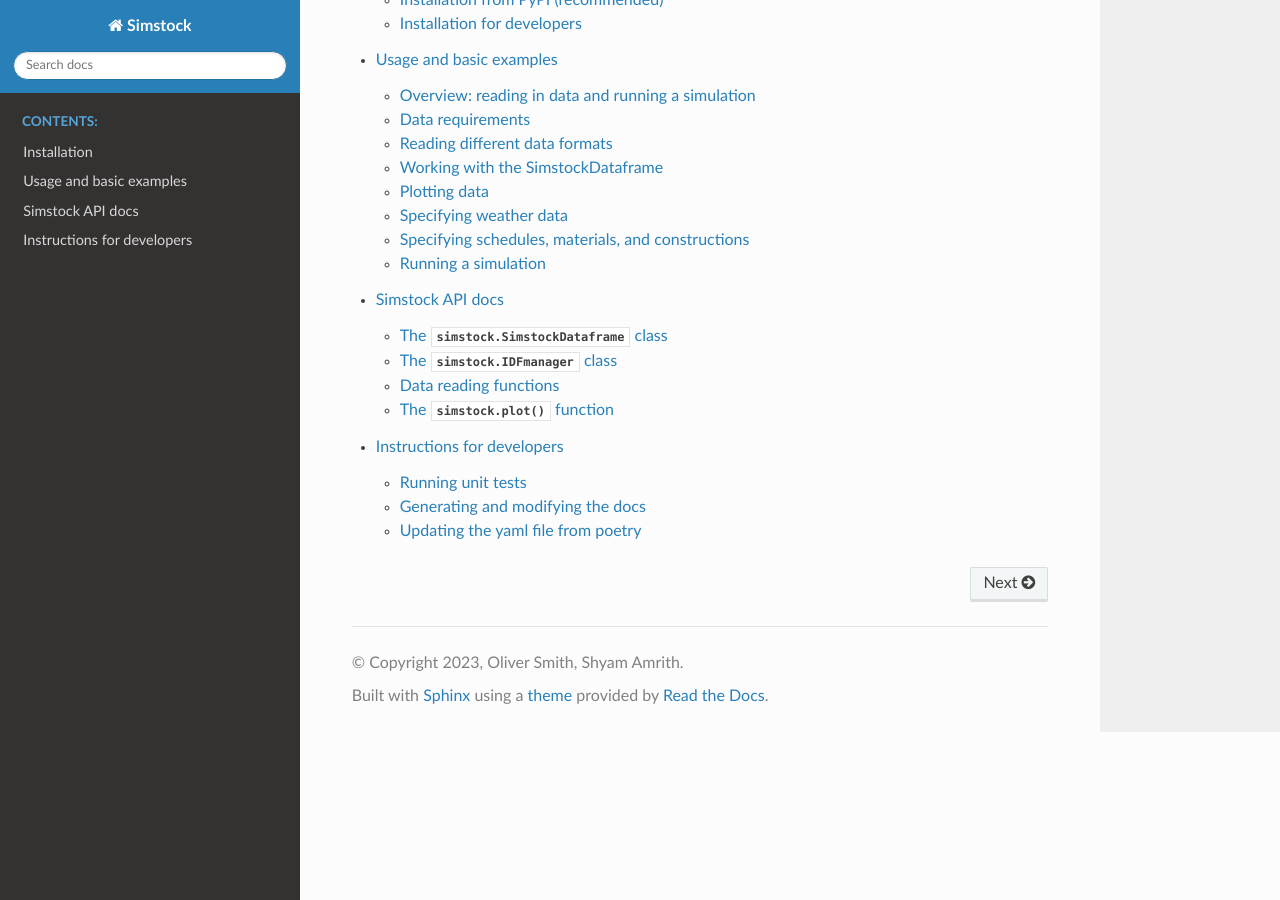
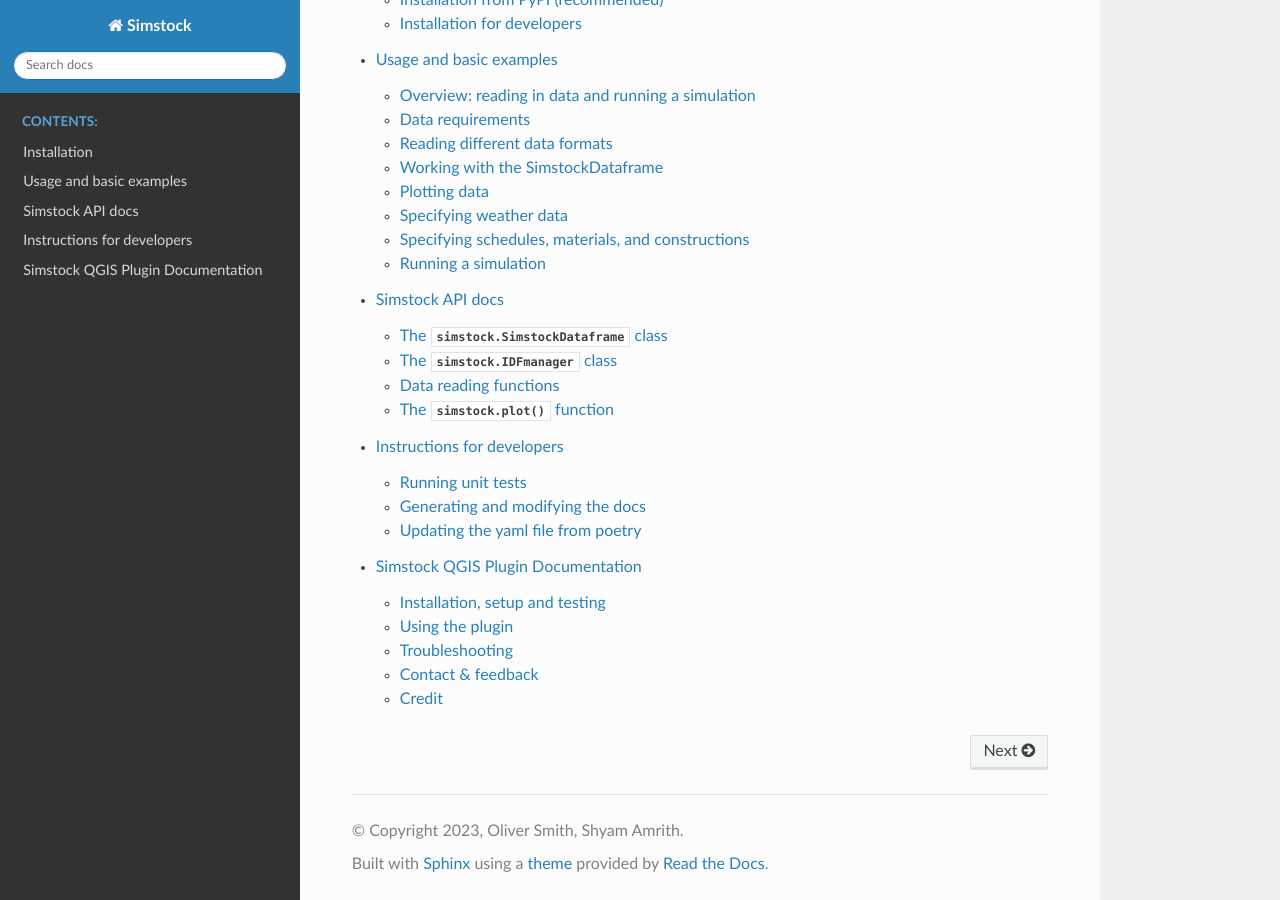
Before and after one commit to UCL/simstock, a Sphinx documentation site: the page built from docs/source/index.rst, in a window 1280 px wide and 900 px high, scrolled down 968 px. Built offline with Sphinx 7.4.7 and the Read the Docs theme 2.0.0, drawn with Linux system fonts in a browser that asks for light colours; some of the changed lines change nothing that is shown.

Commit message:
Added plugin docs
These need some tweaks and additions, but most of the content is there. Consider splitting this into separate sections.

```diff
--- a/docs/source/index.rst
+++ b/docs/source/index.rst
@@ -32,3 +32,4 @@
    examples
    simstock
    devinstructions
+   simstockqgis
--- /dev/null
+++ b/docs/source/simstockqgis.rst
@@ -0,0 +1,406 @@
+Simstock QGIS Plugin Documentation
+**********************************
+
+.. _Installation:
+
+Installation, setup and testing
+===============================
+
+Supported QGIS versions
+-----------------------
+
+The plugin has been tested on a range of QGIS versions, on both Windows and Mac operating systems. The supported versions of QGIS are any LTR (long-term release) between QGIS LTR 3.10 and the latest QGIS LTR 3.22.
+
+The non-LTR versions are likely to work too, however sometimes the Python versions and associated packages in these versions differ from the LTR versions.
+
+Installation
+------------
+
+1. The Simstock QGIS plugin is available from the official `QGIS Python Plugins Repository <https://plugins.qgis.org/plugins/>`_. It can be installed directly in QGIS by navigating to Plugins -> Manage and install plugins.
+
+2. Also search for 'Plugin Reloader' and install it.
+
+3. After installing these, you may need to restart QGIS.
+
+4. If the Simstock QGIS plugin has successfully been installed, you should be able to see it listed under the 'Plugins' list as well as a new icon on the toolbar.
+
+5. The plugin will now need to be setup - see the next section for information.
+
+
+Initial setup
+-------------
+Before running anything, make sure that the QGIS Python Console is open as there will be outputs here that will be useful to read. It should open automatically when the plugin is launched, but if not, you can do this by clicking **Plugins** -> **Python Console** in the top bar of QGIS.
+
+When the plugin is launched, you will see an **Initial Setup** button. This will run checks to verify that all the dependencies are working as expected.
+
+Click the **Initial Setup** button and watch the Python console for any errors. If any of the steps fail, they should be reported here. If all checks passed, a green success message should show up in the QGIS console. The plugin should now be fully functioning - though you may need to restart QGIS for a final time.
+
+
+.. _UsingPlugin:
+
+Using the plugin
+================
+
+Important notes
+---------------
+There are some important things to note when using the plugin:
+
+* **Python Console**: When using the plugin, always have the Python console open. This will output information about what the plugin is doing. It should open by default when the plugin is launched, but if not, you can do this by clicking Plugins $\rightarrow$ Python Console in the top bar of QGIS.
+* **Python Errors**: If an error occurs, a yellow notification appears in QGIS. The Python error can be viewed by clicking 'Stack Trace'. This should give information about what is causing the error.
+* **Plugin Reloader**: Make sure the `Plugin Reloader <https://plugins.qgis.org/plugins/plugin_reloader/>`_ is also installed. The Simstock plugin will need to be reloaded after each use.
+
+.. figure:: Figures/QG-pyconsole.png
+   :width: 600px
+   :alt: alternate text
+   :align: left
+
+
+Overall workflow
+----------------
+The figure below describes the Simstock plugin workflow at a glance. Step 1 only needs to be run once, and step 2 is optional depending on your input data. For detailed descriptions of each component, see the relevant sections of the documentation.
+
+.. figure:: Figures/QG-interface.png
+   :width: 600px
+   :alt: alternate text
+   :align: left
+
+
+.. _Input data:
+
+Input data
+----------
+Before the plugin is run, the input data must be prepared in such a way that Simstock can process it.
+
+
+Geometry
+^^^^^^^^
+The geometry (i.e. buildings footprints) must exist as a Vector Layer. There are no requirements about where this geometry is sourced from; it can be hand-drawn or acquired from a digital source. The plugin retrieves the geometry directly from the selected layer's feature geometries using the built-in QGIS Python API.
+
+Attribute table fields
+^^^^^^^^^^^^^^^^^^^^^^
+The input data for each polygon is specified via the QGIS attribute table. Simstock expects certain fields to exist here. These fields can be added to the Vector Layer by selecting the layer in the drop-down menu and clicking on the **Add Fields** button. This will duplicate the layer with the following fields added:
+
+
+.. figure:: Figures/QG-attrs.png
+   :width: 600px
+   :alt: alternate text
+   :align: left
+
+
+Detailed descriptions of each attribute:
+
+* '**UID**' - Unique identifier *[string]*
+    * An ID that is unique to each polygon. The UIDs for each polygon are automatically generated by the plugin when the 'Add Fields' button is pressed. **The UIDs should NOT be edited.**
+
+* '**height**' - Building height (m) *[float]*
+   * Expressed in metres.
+
+* '**shading**' *[boolean string]*
+   * FALSE - Building is included in the energy modelling.
+   * TRUE - Building is treated as a shading block. In this case, the only other attributes required for the given polygon are the UID and building height.
+
+* '**wwr**' - Window-to-wall/glazing ratio (%) *[float]*
+   * The ratio between the surface area of the window to the surface area of the wall for the building. Expressed as a percentage value between 0-100.
+
+* '**nofloors**' - Number of floors *[integer]*
+   * Number of floors in the building. Determines how many thermal zones are stacked vertically within the EnergyPlus model for the given polygon.
+
+* '**construction**' *[string]*
+   * Used to select a construction preset from the database - explained further in the Database_ section.
+
+* '**glazing_const**' *[string]*
+   * Used to select a glazing construction preset from the database.
+
+* '**infiltration_rate**' *[float]*
+   * Specifies the *infiltration rate* in 'air changes per hour' (ACH). Applies to every zone in the building.
+
+* '**ventilation_rate**' *[float]*
+   * Specifies the *ventilation rate* in 'air changes per hour' (ACH). Applies to every zone in the building.
+
+* '**overhang_depth**' - Shading overhang depth (m) *[float]*
+   * Allows a shading overhang to be added to each window. If left blank or at '0' value, no overhangs are created. If a float value is specified, an overhang will be added to every window of the polygon with a depth of the specified amount in metres (m).
+
+After these fields have been added to the layer, they need to be filled out (except for the UID).
+
+Note that the newly created layer will need to be saved. This can be done by right-clicking on the layer and selecting *Make Permanent*. QGIS will then ask in what form to save it. It is possible to append this layer to an existing Geopackage if desired.
+
+Mixed-use fields
+^^^^^^^^^^^^^^^^
+After creating and filling out these fields, more optional fields can be created to specify the use on each floor. To do this, make sure the `nofloors` has been entered for every non-shading polygon, then click *Add Fields* again. This will add a new  `FLOOR_X: use` field for every floor. The options for these fields are: `Dwell`, `Commercial`, `Use3` and `Use4`. To understand what effect these choices have, see the section on Mixed-use_.
+
+
+.. figure:: Figures/QG-mixeduse.png
+   :width: 600px
+   :alt: alternate text
+   :align: left
+
+
+This section has summarised the minimum input data required to run the plugin from start to finish. It is possible to specify much more detail via the database (see section Database_), however if this step is omitted then the plugin will simply use the default database settings.
+
+.. _cwd:
+
+Setting the current working directory (cwd)
+-----------------------------------------------
+
+What the cwd is
+^^^^^^^^^^^^^^^
+The current working directory (cwd) is the folder where the project is setup and stored. The following files will be output to the cwd:
+
+* The project-specific database file: `Simstock-Database.gpkg`
+* The generated EnergyPlus .idf files $^1$
+* The raw EnergyPlus simulation results$^1$
+
+$^1$Since the simulation results are automatically loaded back into QGIS (as explained later), it should not be necessary to interact directly with these.
+
+
+Saving/reloading/exporting the database file
+^^^^^^^^^^^^^^^^^^^^^^^^^^^^^^^^^^^^^^^^^^^^
+To set the cwd, browse to the desired path using the selector box and then select the green tick button.
+
+.. figure:: Figures/QG-cwd.png
+   :width: 300px
+   :alt: alternate text
+   :align: left
+
+The project database file will be called `Simstock-Database.gpkg`:
+
+* If this file does not exist in the cwd, it is created from defaults and saved here.
+* If this file already exists in the cwd, it is loaded.
+
+Therefore if you want to save any changes you've made to the database, you can backup the `Simstock-Database.gpkg` file. This file, if present, will be reloaded when the cwd is set in the future. This file can also be shared with others.
+
+.. _Database:
+
+Database
+--------
+Section cwd_ discussed how the database file is managed. This section will cover what the database is and how it can be viewed/edited.
+
+.. figure:: Figures/QG-database1.png
+   :width: 600px
+   :alt: alternate text
+   :align: left
+
+What it contains
+^^^^^^^^^^^^^^^^
+After the cwd has been set, a number of layers will be loaded into the QGIS project. Each layer corresponds to a different category of data required to generate the EnergyPlus models:
+
+*  Fabric: `Materials <https://bigladdersoftware.com/epx/docs/8-9/input-output-reference/group-surface-construction-elements.html#material>`_
+*  Fabric: `Constructions <https://bigladdersoftware.com/epx/docs/8-9/input-output-reference/group-surface-construction-elements.html#construction-000>`_ (arranges the materials)
+*  `Schedules <https://bigladdersoftware.com/epx/docs/8-9/input-output-reference/group-schedules.html#schedulecompact>`_
+*  Loads: `People <https://bigladdersoftware.com/epx/docs/8-9/input-output-reference/group-internal-gains-people-lights-other.html#people>`_
+*  Loads: `Lighting <https://bigladdersoftware.com/epx/docs/8-9/input-output-reference/group-internal-gains-people-lights-other.html#lights-000>`_
+*  Loads: `Electric equipment <https://bigladdersoftware.com/epx/docs/8-9/input-output-reference/group-internal-gains-people-lights-other.html#electricequipment>`_
+*  Heating + Cooling on/off toggle (explained in :ref:`Toggling heating and cooling loads`)
+
+Each of these layers provide an easy way to interact with the EnergyPlus model objects. The structure of each layer, as well as their field names correspond to the standard EnergyPlus syntax. For the full documentation of each, see the links on each bullet point above.
+
+.. figure:: Figures/QG-database2.png
+   :width: 600px
+   :alt: alternate text
+   :align: left
+
+Interacting with the database
+^^^^^^^^^^^^^^^^^^^^^^^^^^^^^
+
+Viewing the database
+""""""""""""""""""""
+Right-click on one of the database layers and click *Open Attribute Table*. This will display the database in Table View - see below. Each row represents an individual element and the columns represent the fields of the element. A more intuitive way to view this is to select *Form View* at the bottom-right of the window - see below.
+
+.. figure:: Figures/databaselayer1.png
+   :width: 400px
+   :alt: alternate text
+   :align: left
+
+The "MATERIAL" database layer, in Table View.
+
+.. figure:: Figures/databaselayer2.png
+   :width: 400px
+   :alt: alternate text
+   :align: left
+
+The same "MATERIAL" database layer, in Form View.
+
+Using constructions
+"""""""""""""""""""
+A set of default construction presets have been included with the plugin:
+
+* uninsulated
+* low
+* medlow
+* medhigh
+
+To select one of these constructions for a given polygon, simply enter the name (e.g. medlow) in the *constructions* field in the attribute table.
+
+Construction components
+"""""""""""""""""""""""
+Each construction is composed of separate elements which make up the construction. These are:
+
+* X_wall
+* X_roof
+* X_ground_floor
+
+where `X` is a unique name. The Notes field of the database layer provides information on each element. The `ceiling`, `ceiling_inverse`$^2$ and `partition` constructions are shared by all presets.
+
+$^2$`ceiling_inverse` must be composed of the exact same material layers as `ceiling` but in reverse order. If there is only one material layer, it is identical to `ceiling`.
+
+The materials contained in the constructions can be found in the MATERIAL database. Some materials are shared amongst multiple constructions, so if you want to make a change which only affects one construction, you may have to duplicate materials. Remember to change the names to something unique and reference these in the relevant construction layer(s).
+
+.. figure:: Figures/QG-consts.png
+   :width: 600px
+   :alt: alternate text
+   :align: left
+
+If you want to add a whole new construction preset, ensure that you add all of the elements above. Also ensure that you have spelled the names of the materials correctly. To learn how to make changes to the database, see the section on  :ref:`Editing the database`.
+
+Schedules
+^^^^^^^^^
+The following schedules exist for each use type:
+
+* Y\_Occ: Occupancy pattern used in ‘People’ object
+* Y\_Heat: Heating setpoint schedule
+* Y\_Cool: Cooling setpoint schedule
+* Y\_Equip: Equipment schedule used in ‘ElectricEquipment’ object
+* Y\_Light: Lighting schedule used in ‘Lights’ object
+
+Where `Y` is the name of a use type (explained in Mixed-use_).
+
+
+.. _Mixed-use:
+
+Mixed-use
+^^^^^^^^^
+It is common for buildings to have different uses on each floor; for example the ground floor may be occupied by a shop, whilst the floors above may be occupied by residential flats. These per-floor differences can be accounted for in the plugin using the mixed-use feature, as explained below.
+
+The options for floor use are: `Dwell`, `Commercial`, `Use3` and `Use4`. This is entered in the `FLOOR_X: use` field in the attribute table (for instructions on how to generate these fields, see the :ref:`Input data` section). This will determine which database objects are selected for that particular floor. If the use fields are not present, `Dwell` will be applied to all zones. The database objects affected by this choice are:
+
+*  People
+*  Lights
+*  Electric equipment
+*  Schedules
+
+Each of the database layers above have unique entries for `Dwell`, `Commercial`, `Use3` and `Use4`. The latter two are placeholders for custom use types - you can edit the corresponding database objects above to create your own use types.
+
+**Note:** The uses are fixed; they cannot be added or renamed. Instead, you can personalise the database objects belonging to `Use3` and `Use4` to create your own use types if necessary. A future planned feature is to generalise the mixed-use handling to allow more flexibility.
+
+
+.. _Editing the database:
+
+Editing the database
+^^^^^^^^^^^^^^^^^^^^
+Edit mode can be activated by selecting the pencil icon in the top-left corner (see figures above). You can now make edits to any of the fields in the database. **When you have finished making changes, select the pencil icon again to turn off editing mode. QGIS will ask if you would like to save these changes.** If yes is selected, the changes will be saved to the `Simstock-Database.gpkg` file within your cwd.
+
+Warning:
+
+*  Do not change the database layer names
+*  Do not name any other layers "DB-..."
+*  If you make edits, check for duplicates or misspellings as these will cause errors during simulation.
+
+
+.. _Toggling heating and cooling loads:
+
+Toggling heating and cooling loads
+^^^^^^^^^^^^^^^^^^^^^^^^^^^^^^^^^^
+You can decide whether to turn on/off the heating and cooling setpoints before running the simulations. The database layer named `DB-HeatingCooling-OnOff` contains a TRUE/FALSE field which can be edited.
+
+* **TRUE** (default) - Heating and cooling are turned on. The setpoint schedules are sourced from the `DB-Schedules-SCHEDULE_COMPACT` layer.
+* **FALSE** - Heating and cooling are turned off.
+
+The name of the outputted results layer states whether heating and cooling were activated for that specific simulation.
+
+
+Running Simstock and the simulations
+------------------------------------
+After the input data is setup, Simstock can be run. This will take in all the information (geometry, attribute table, database) and Simstock will produce EnergyPlus models of the area. These model idf files will be output into the cwd. The plugin will then automatically launch the EnergyPlus simulations. The results will be loaded as a new layer in QGIS. The raw results will also be output into the cwd.
+
+Built islands
+^^^^^^^^^^^^^
+The area is initially divided into 'built islands'. A built island is defined as a group of buildings which are physically touching (excluding those which only share a single point). Each built island is given a unique reference number (bi_ref). In the results layer, every polygon is given a bi_ref to indicate which built island it belongs to. The bi_ref can be used to locate the relevant idf file if necessary.
+
+Re-running
+^^^^^^^^^^
+There are two things to note before re-running the plugin:
+
+*  The Simstock QGIS plugin will need to be reloaded (using the plugin reloader) before it can be run again.
+*  If you are editing the database between test cases, it is a good idea to make a copy of the previous database file (and give it a useful name) so that you can refer back to the setup when analysing the results.
+
+
+Results
+-------
+The results will appear as a new layer in QGIS. This results layer is **not** saved by default. To save the layer, it must be converted from a temporary *scratch* layer into a permanent layer. This can be done by right-clicking on the layer and selecting **Make Permanent**. QGIS will then ask in what form to save it. It is possible to append this layer to an existing Geopackage if desired.
+
+**Note:** Do not re-run Simstock on a results layer. It will not be able to populate result fields since they already exist. Instead, use the original layer which was used to produce the result layer.
+
+.. figure:: Figures/QG-results1.png
+   :width: 600px
+   :alt: alternate text
+   :align: left
+
+.. figure:: Figures/QG-results2.png
+   :width: 600px
+   :alt: alternate text
+   :align: left
+
+
+.. _Config:
+
+Config file
+-----------
+Certain settings can be edited in the `config.json` file if necessary. This can be found in the plugin directory. To locate this directory, Navigate to Settings -> User Profiles -> Open Active Profile Folder from the top bar of QGIS. This will open a file browser showing the QGIS profile folder. Using this file browser, open the folder named `python`. Next, open the folder named `plugins` and then `simstock_qgis`.
+
+Currently editable fields and what they represent:
+
+*  **Low temperature threshold:** Number of hours *below* this operative temperature threshold will be reported in the results (default: 18$^\circ$C).
+*  **High temperature threshold:** Number of hours *above* this operative temperature threshold will be reported in the results (default: 28$^\circ$C).
+*  **CRS:** Coordinate reference system for the current project (default: `epsg:27700`).
+*  **epw:** Name of the weather file used for simulations. The specified file must be located at the base of the plugin directory (default: GBR_ENG_London.Wea.Ctr-St.James.Park.037700_TMYx.2007-2021.epw).
+
+In the future, it is aimed to move these settings into the main plugin interface to avoid users needing to access the plugin directory and simplify the process.
+
+
+Troubleshooting
+===============
+
+New layer is incorrectly located/does not overlap with the source
+-----------------------------------------------------------------
+If the new layers created by the Simstock plugin are in the wrong location, you may need to change the coordinate reference system (CRS). This can be changed in the config file; see Config_.
+
+Python errors
+-------------
+If a Python error occurs, a yellow notification appears in QGIS. The error can be viewed by clicking `Stack Trace`. This will open a new window containing details about the error.
+
+Usually, the bold message at the top of the window provides a useful error message. Occasionally however, this is not so helpful and you will need to scroll down to check the later lines of the traceback.
+
+.. figure:: Figures/QG-pyerror1.png
+   :width: 600px
+   :alt: alternate text
+   :align: left
+
+.. figure:: Figures/QG-pyerror2.png
+   :width: 600px
+   :alt: alternate text
+   :align: left
+
+EnergyPlus errors
+-----------------
+If EnergyPlus failed to complete the simulation, the plugin will halt and a Python error will be raised to inform of this. The error message should contain reference to which .idf caused the failure.
+
+To understand what the problem was, the EnergyPlus .err file needs to be checked. Within the specified cwd, a folder will exist called `idf_files`. In here, there will be sub-directories for each .idf, within which the EnergyPlus .err files can be found.
+
+
+Contact & feedback
+==================
+We hope you have a smooth and enjoyable experience using the Simstock QGIS plugin! If you have any feedback, issues or other comments, please email me at: shyam.amrith.14@ucl.ac.uk
+
+
+Credit
+======
+EnergyPlus v8.9 is packaged as part of the Simstock QGIS Plugin. The official EnergyPlus website can be found here: https://energyplus.net/
+
+Eppy is packaged as part of the Simstock QGIS Plugin. The project's homepage on PyPI can be found here: https://pypi.org/project/eppy/
+
+
+# TODO:
+
+* Update documentation to latest plugin version
+* Add notes to say what features are planned
+* Adjust image sizes
```
Also changed, not shown: 15 other files.
